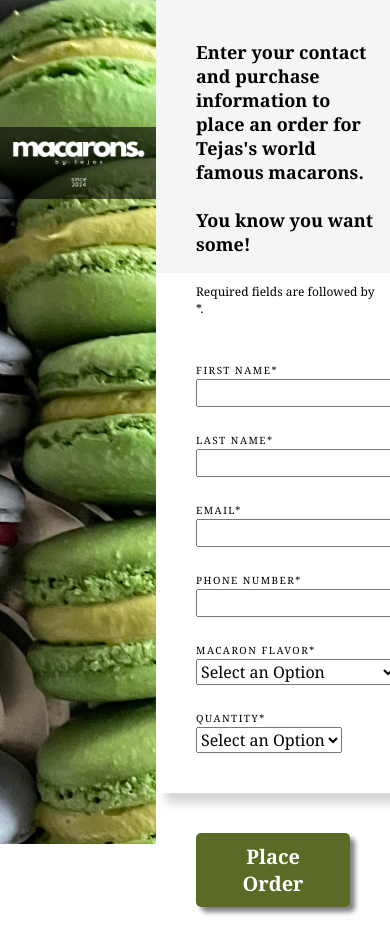
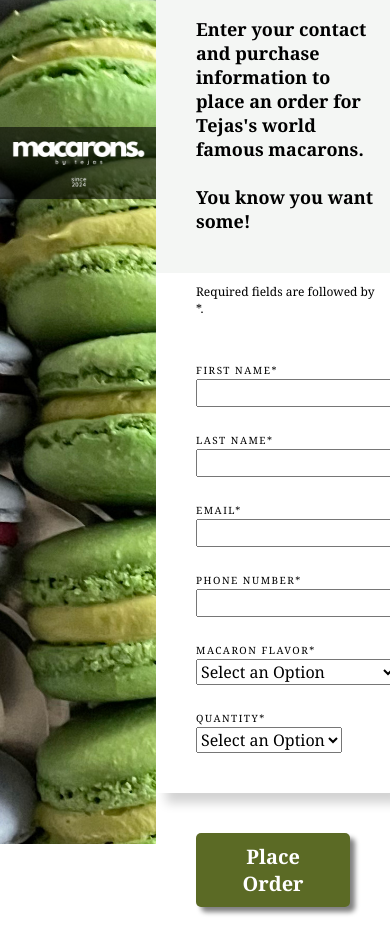
Before and after one commit to teja5t/sign-up-form, a plain HTML site: page index.html in a window 390 px wide. Shown: the top 947 px of the page. Drawn offline with Linux system fonts and the light colour scheme.

Commit message:
fixed styling and overflow for phone

```diff
--- a/styles.css
+++ b/styles.css
@@ -59,7 +59,7 @@ body {
 }
 
 .s1 p {
-    padding: 40px 10px 40px 40px;
+    padding: 10px 10px 40px 40px;
 }
 
 .s2 {
```
